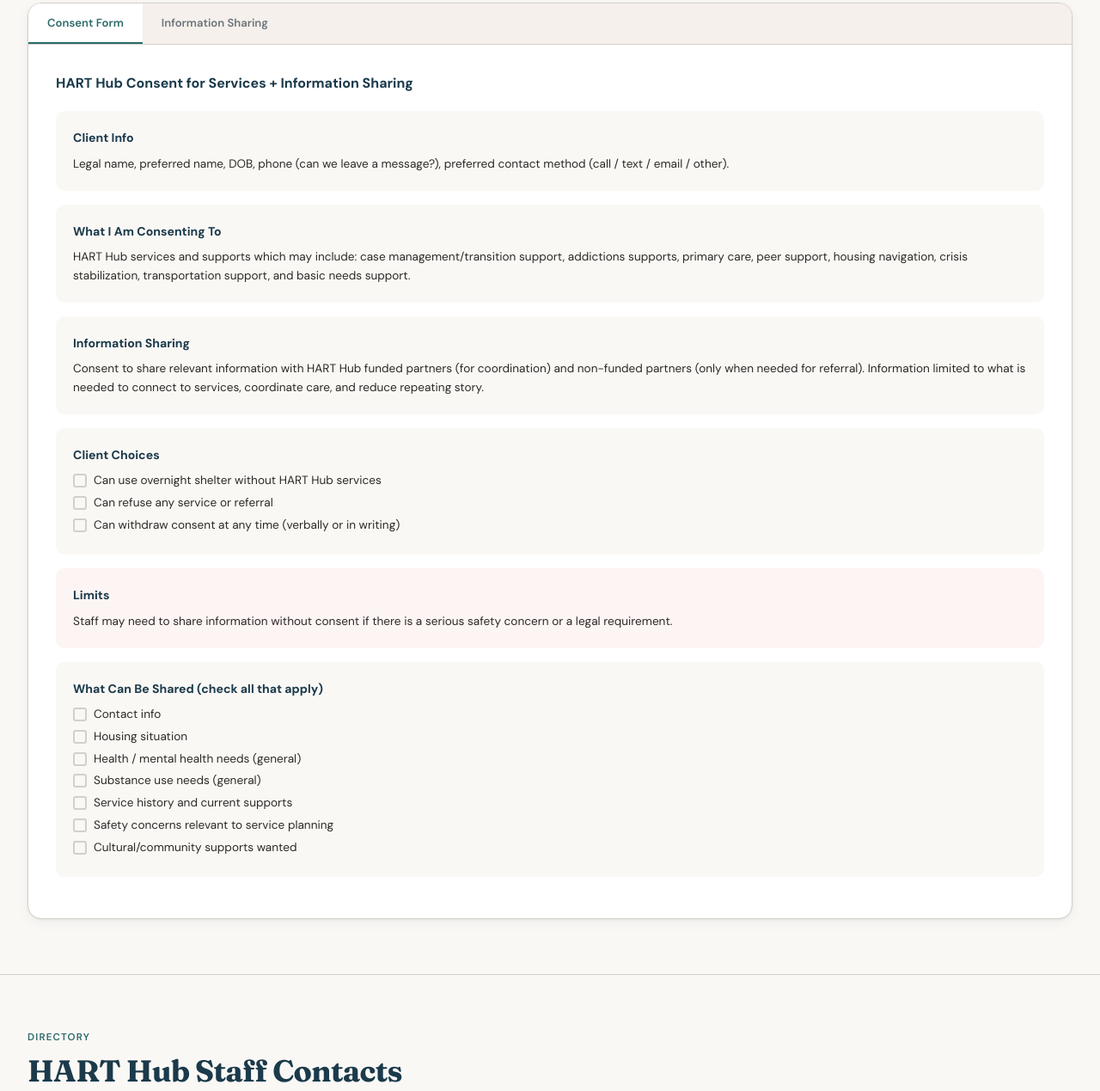
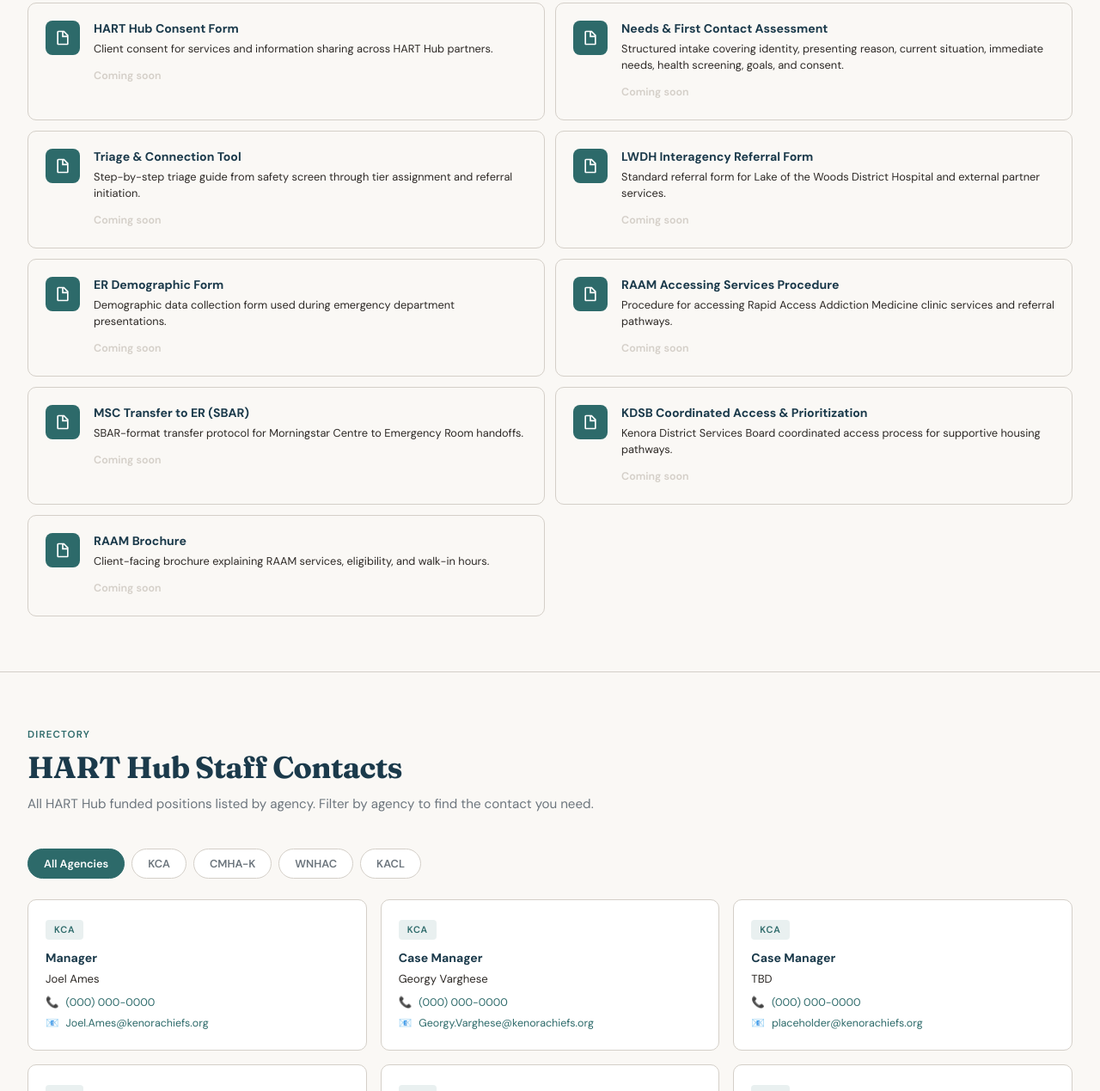
Before and after one commit to habakaabdel/Hart-Hub-Toolkit, a plain HTML site: page index.html in a window 1280 px wide. Shown: the part 7766-9035 px from the top of the page at 86% size. Drawn offline with Linux system fonts and the light colour scheme.

Commit message:
Redesign Forms section as downloadable resource grid with dynamic rendering from data.json

```diff
--- a/index.html
+++ b/index.html
@@ -417,6 +417,46 @@
 .form-check .box {
   width: 16px; height: 16px; border: 2px solid var(--kca-border);
   border-radius: 3px; flex-shrink: 0;
+}
+/* ==================== RESOURCE DOWNLOADS ==================== */
+.resource-grid {
+  display: grid; grid-template-columns: 1fr; gap: 0.75rem;
+}
+@media (min-width: 700px) {
+  .resource-grid { grid-template-columns: 1fr 1fr; }
+}
+.resource-card {
+  display: flex; align-items: flex-start; gap: 1rem;
+  background: var(--kca-cream); border-radius: var(--radius);
+  padding: 1.25rem; border: 1px solid var(--kca-border);
+  transition: border-color 0.2s, box-shadow 0.2s;
+}
+.resource-card:hover {
+  border-color: var(--kca-teal); box-shadow: 0 2px 8px rgba(0,0,0,0.06);
+}
+.resource-icon {
+  flex-shrink: 0; width: 40px; height: 40px; border-radius: 8px;
+  background: var(--kca-teal); display: flex; align-items: center;
+  justify-content: center;
+}
+.resource-icon svg { width: 20px; height: 20px; fill: #fff; }
+.resource-info { flex: 1; min-width: 0; }
+.resource-info h4 {
+  font-size: 0.88rem; font-weight: 700; color: var(--kca-deep);
+  margin-bottom: 0.3rem; line-height: 1.3;
+}
+.resource-info p {
+  font-size: 0.8rem; color: var(--kca-text); line-height: 1.5;
+  margin-bottom: 0.5rem;
+}
+.resource-link {
+  display: inline-flex; align-items: center; gap: 4px;
+  font-size: 0.78rem; font-weight: 600; color: var(--kca-teal);
+  text-decoration: none;
+}
+.resource-link:hover { text-decoration: underline; }
+.resource-link.disabled {
+  color: var(--kca-border); pointer-events: none; cursor: default;
 }
 
 /* ==================== SEARCH ==================== */
@@ -1338,82 +1378,14 @@
   <div class="section-header">
     <div class="section-label">Documentation</div>
     <h2 class="section-title">Forms &amp; Consent</h2>
-    <p class="section-desc">Key documentation templates for client intake, consent, and information sharing.</p>
-  </div>
-
-  <div class="tabs-container">
-    <div class="tabs-header">
-      <button class="tab-btn active" onclick="switchTab(event, 'forms-consent')">Consent Form</button>
-      <button class="tab-btn" onclick="switchTab(event, 'forms-info')">Information Sharing</button>
-    </div>
-
-    <div class="tab-content active" id="forms-consent">
-      <h3 style="font-size:1rem;font-weight:700;margin-bottom:1.25rem;color:var(--kca-deep);">HART Hub Consent for Services + Information Sharing</h3>
-
-      <div class="form-section">
-        <h4>Client Info</h4>
-        <p>Legal name, preferred name, DOB, phone (can we leave a message?), preferred contact method (call / text / email / other).</p>
-      </div>
-
-      <div class="form-section">
-        <h4>What I Am Consenting To</h4>
-        <p>HART Hub services and supports which may include: case management/transition support, addictions supports, primary care, peer support, housing navigation, crisis stabilization, transportation support, and basic needs support.</p>
-      </div>
-
-      <div class="form-section">
-        <h4>Information Sharing</h4>
-        <p>Consent to share relevant information with HART Hub funded partners (for coordination) and non-funded partners (only when needed for referral). Information limited to what is needed to connect to services, coordinate care, and reduce repeating story.</p>
-      </div>
-
-      <div class="form-section">
-        <h4>Client Choices</h4>
-        <ul style="list-style:none;padding:0;">
-          <li class="form-check"><span class="box"></span> Can use overnight shelter without HART Hub services</li>
-          <li class="form-check"><span class="box"></span> Can refuse any service or referral</li>
-          <li class="form-check"><span class="box"></span> Can withdraw consent at any time (verbally or in writing)</li>
-        </ul>
-      </div>
-
-      <div class="form-section" style="background:rgba(210,38,48,0.05);">
-        <h4>Limits</h4>
-        <p>Staff may need to share information without consent if there is a serious safety concern or a legal requirement.</p>
-      </div>
-
-      <div class="form-section">
-        <h4>What Can Be Shared (check all that apply)</h4>
-        <ul style="list-style:none;padding:0;">
-          <li class="form-check"><span class="box"></span> Contact info</li>
-          <li class="form-check"><span class="box"></span> Housing situation</li>
-          <li class="form-check"><span class="box"></span> Health / mental health needs (general)</li>
-          <li class="form-check"><span class="box"></span> Substance use needs (general)</li>
-          <li class="form-check"><span class="box"></span> Service history and current supports</li>
-          <li class="form-check"><span class="box"></span> Safety concerns relevant to service planning</li>
-          <li class="form-check"><span class="box"></span> Cultural/community supports wanted</li>
-        </ul>
-      </div>
-    </div>
-
-    <div class="tab-content" id="forms-info">
-      <div class="content-card">
-        <h4>Care Team Platform</h4>
-        <p>HART Hub-funded staff may document service information in <strong>Care Team</strong> for internal coordination. This is separate from external referral documentation.</p>
-      </div>
-      <div class="content-card gold">
-        <h4>Referral Methods</h4>
-        <ul>
-          <li><strong>Internal (Care Team):</strong> Multiple onsite referrals encouraged</li>
-          <li><strong>Warm Handoff:</strong> For urgent crisis or stabilization referrals</li>
-          <li><strong>Interagency Referral Form:</strong> For RAAM, LWDH, and external partners</li>
-          <li><strong>SBAR:</strong> Used for transfers from Morningstar or ER</li>
-          <li><strong>KDSB Coordinated Access:</strong> For supportive housing pathways</li>
-        </ul>
-      </div>
-      <div class="content-card sage">
-        <h4>48-Hour Referral Outcome Loop</h4>
-        <p>Outcome reported back to referring agency within 48 hours: <strong>Accepted</strong> / <strong>Pending</strong> / <strong>Declined by Client</strong> / <strong>Redirected by Service</strong>.</p>
-      </div>
-    </div>
-  </div>
+    <p class="section-desc">Downloadable forms, consent documents, and referral templates used across HART Hub operations.</p>
+  </div>
+
+  <div class="resource-grid" id="formsGrid">
+    <!-- Dynamically populated from data.json -->
+  </div>
+</section>
+
 </section>
 
 <div class="divider"></div>
@@ -1907,6 +1879,20 @@
         return linkStart+'<div class="video-card"><div class="video-thumb"></div><div class="video-info"><h4>'+esc(v.title)+statusTag+'</h4><p>'+esc(v.description)+'</p></div></div>'+linkEnd;
       }).join('');
     });
+  }
+
+
+  function renderForms(items){
+    var grid=document.getElementById('formsGrid');
+    if(!grid||!items||!items.length) return;
+    var svgIcon='<svg xmlns="http://www.w3.org/2000/svg" viewBox="0 0 24 24"><path d="M14 2H6c-1.1 0-2 .9-2 2v16c0 1.1.9 2 2 2h12c1.1 0 2-.9 2-2V8l-6-6zm-1 2l5 5h-5V4zM6 20V4h5v7h7v9H6z"/></svg>';
+    grid.innerHTML=items.map(function(f){
+      var hasUrl=f.url&&f.url.length>0&&f.status!=='coming_soon';
+      var linkHtml=hasUrl
+        ? '<a href="'+esc(f.url)+'" target="_blank" class="resource-link" download>&#8595; Download PDF</a>'
+        : '<span class="resource-link disabled">Coming soon</span>';
+      return '<div class="resource-card"><div class="resource-icon">'+svgIcon+'</div><div class="resource-info"><h4>'+esc(f.title)+'</h4><p>'+esc(f.description)+'</p>'+linkHtml+'</div></div>';
+    }).join('');
   }
 
   function renderSectionText(st){
@@ -1940,6 +1926,7 @@
     if(data.events) renderEvents(data.events);
     if(data.contacts) renderContacts(data.contacts);
     if(data.trainingVideos) renderVideos(data.trainingVideos);
+    if(data.forms) renderForms(data.forms);
     if(data.sectionText) renderSectionText(data.sectionText);
     console.log('[HART Hub] Dynamic content loaded from data.json');
   }).catch(function(err){
```
